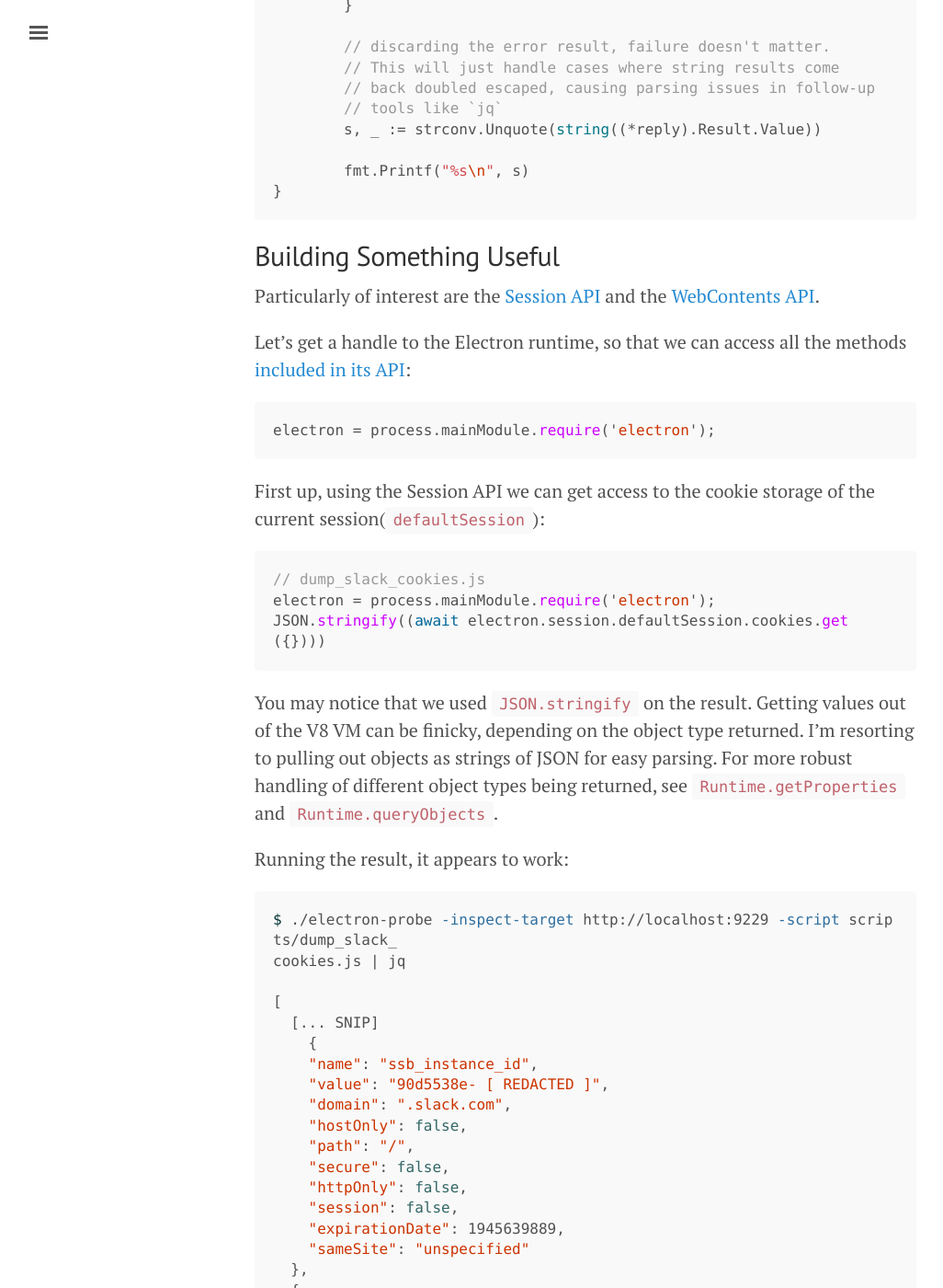
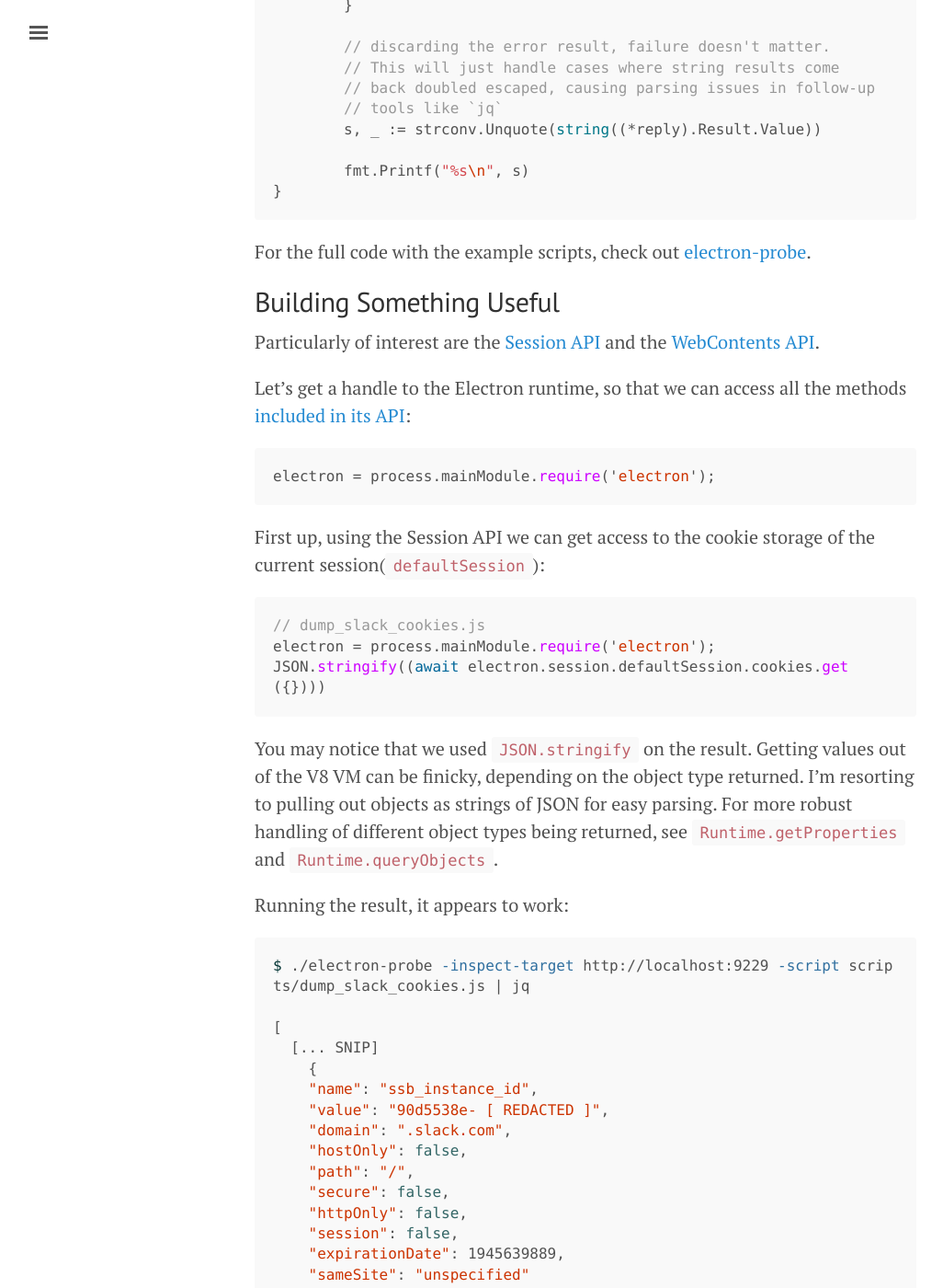
Before and after one commit to BlacksunLabs/blacksunlabs.github.io, a Jekyll site: the page built from _posts/2021-8-29-Looting-Electron-Apps-Via-V8-Inspector.md, in a window 1280 px wide and 1400 px high, scrolled down 3017 px. Shown: the whole window at 92% size, without its empty margins (3-1029 px from the left). Built offline with Jekyll 4.4.1, drawn with Linux system fonts in a browser that asks for light colours.

Commit message:
Adding link to full code, formatting

````diff
--- a/_posts/2021-8-29-Looting-Electron-Apps-Via-V8-Inspector.md
+++ b/_posts/2021-8-29-Looting-Electron-Apps-Via-V8-Inspector.md
@@ -85,6 +85,8 @@ func main() {
 }
 ```
 
+For the full code with the example scripts, check out [electron-probe](https://github.com/xpcmdshell/electron-probe).
+
 ## Building Something Useful
 Particularly of interest are the [Session API](https://www.electronjs.org/docs/api/session) and the [WebContents API](https://www.electronjs.org/docs/api/web-contents).
 
@@ -105,8 +107,7 @@ You may notice that we used `JSON.stringify` on the result. Getting values out o
 
 Running the result, it appears to work:
 ```shell
-$ ./electron-probe -inspect-target http://localhost:9229 -script scripts/dump_slack_
-cookies.js | jq
+$ ./electron-probe -inspect-target http://localhost:9229 -script scripts/dump_slack_cookies.js | jq
 
 [
   [... SNIP]
````
